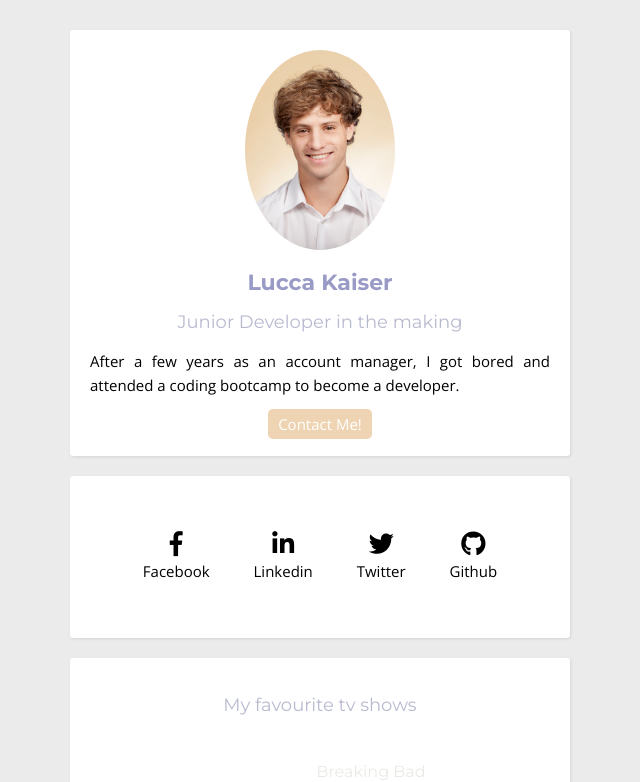
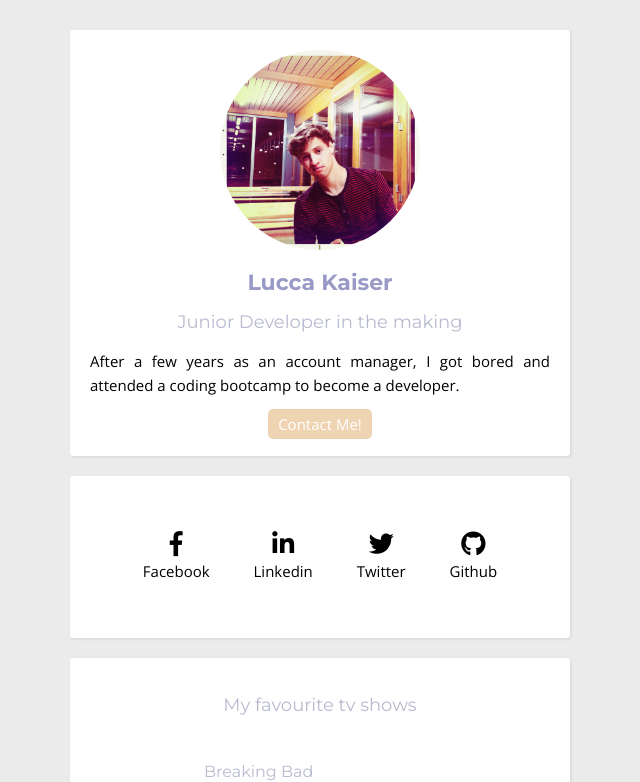
Before and after one commit to tococorocko/profile, a plain HTML site: page index.html in a window 1280 px wide. Shown: the top 782 px of the page, without its empty margins (320-960 px from the left). Drawn offline with nearby package versions, Linux system fonts and the light colour scheme.

Commit message:
make my profile prettier

```diff
--- a/index.html
+++ b/index.html
@@ -14,7 +14,7 @@
   <body>
     <div class="container">
       <div class="white-card top text-center">
-        <img src="images/profile_pic.jpg" alt="Profile Pic Lucca Kaiser" id="profile">
+        <img src="images/my_profile_pic.jpeg" alt="Profile Pic Lucca Kaiser" id="profile">
         <h1>Lucca Kaiser</h1>
           <h2>Junior Developer in the making</h2>
             <p>After a few years as an account manager, I got bored and attended a coding bootcamp to become a developer.</p>
--- a/style.css
+++ b/style.css
@@ -22,9 +22,10 @@ h2 {
 
 h3 {
   font-weight: normal;
-  color: #E8EBE4;
+  color: #B8BACF;
   font-size: 16px;
   font-family: 'Montserrat', sans-serif;
+  text-align: left;
 }
 
 p {
```
Also changed, not shown: images/my_profile_pic.jpeg (added).
